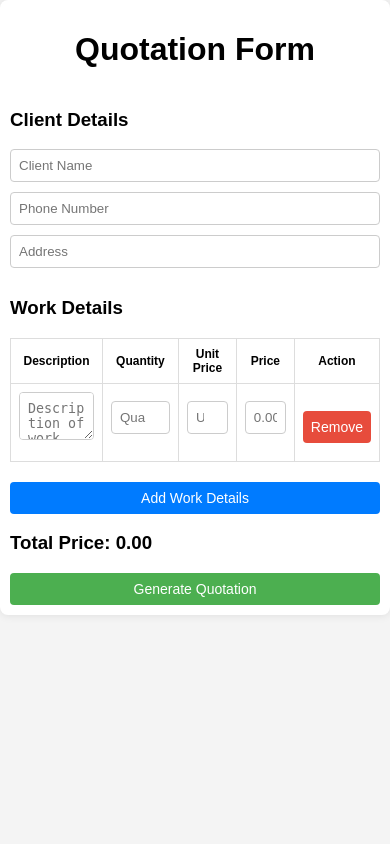
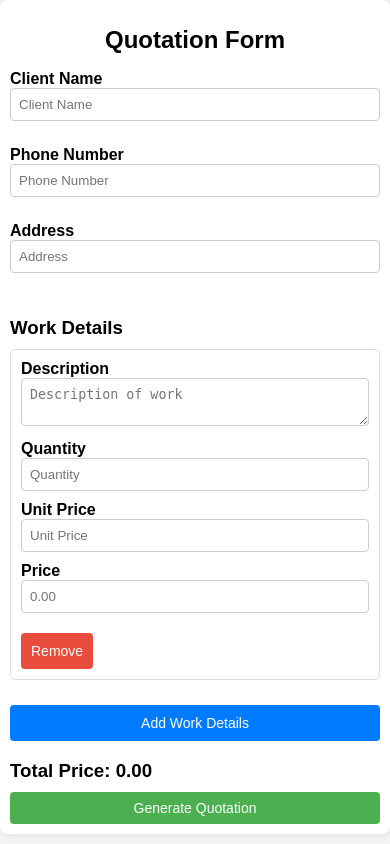
Before and after one commit to SaurabhVishwakarma826/quotation-template, a Flask app: page / in a window 390 px wide. Run offline with Flask 3, Linux system fonts and the light colour scheme.

Commit message:
modified template and form

```diff
--- a/app.py
+++ b/app.py
@@ -1,6 +1,7 @@
 from flask import Flask, render_template, request, send_file
 from io import BytesIO
 import pdfkit
+from datetime import datetime
 
 app = Flask(__name__)
 
@@ -33,11 +34,12 @@ def generate_quote():
         works.append(work)
         total_price += work['price']
 
+    current_date = datetime.now()
+    current_date = current_date.strftime("%d/%m/%Y")
+
     # Pass data to the template
     rendered = render_template('quote_template.html', client_name=client_name, phone=phone, address=address,
-                               works=works, total_price=total_price, carpenter_name="John Doe",
-                               carpenter_phone="123-456-7890", carpenter_address="Carpenter's Address",
-                               terms="Payment due upon completion.")
+                               works=works, total_price=total_price, current_date=current_date)
 
     # Generate PDF from rendered HTML
     path_to_wkhtmltopdf = r'C:\Program Files\wkhtmltopdf\bin\wkhtmltopdf.exe'  # Update this path accordingly
@@ -49,4 +51,4 @@ def generate_quote():
     return send_file(response, as_attachment=True, download_name="quotation.pdf", mimetype='application/pdf')
 
 if __name__ == '__main__':
-    app.run(debug=True)
+    app.run(debug=True, host='0.0.0.0')
--- a/templates/form.html
+++ b/templates/form.html
@@ -34,6 +34,13 @@
             width: 100%;
             box-sizing: border-box;
         }
+        label {
+            font-weight: bold;
+            margin-bottom: 5px;
+        }
+        .form-group {
+            margin-bottom: 15px;
+        }
         button {
             padding: 10px;
             background-color: #4CAF50;
@@ -44,16 +51,6 @@
         }
         button:hover {
             background-color: #45a049;
-        }
-        table {
-            width: 100%;
-            margin-bottom: 10px;
-            border-collapse: collapse;
-        }
-        table th, table td {
-            padding: 10px;
-            border: 1px solid #ddd;
-            text-align: center;
         }
         .add-work-btn, .remove-work-btn {
             margin-top: 10px;
@@ -73,21 +70,35 @@
         .remove-work-btn:hover {
             background-color: #c0392b;
         }
+        .work-group {
+            margin-bottom: 15px;
+            border: 1px solid #ddd;
+            padding: 15px;
+            border-radius: 5px;
+        }
+        .work-group label {
+            margin-bottom: 5px;
+        }
+        .work-group input, .work-group textarea {
+            margin-bottom: 10px;
+            width: 100%;
+        }
+        h3 {
+            margin-bottom: 10px;
+        }
         @media screen and (max-width: 600px) {
             .container {
                 padding: 10px;
             }
-            table th, table td {
-                font-size: 12px;
-                padding: 8px;
-            }
-            .add-work-btn, .remove-work-btn {
-                padding: 8px;
-                font-size: 14px;
+            h1 {
+                font-size: 24px;
             }
             button {
                 padding: 8px;
                 font-size: 14px;
+            }
+            .work-group {
+                padding: 10px;
             }
         }
     </style>
@@ -96,28 +107,37 @@
     <div class="container">
         <h1>Quotation Form</h1>
         <form action="/generate_quote" method="POST">
-            <h3>Client Details</h3>
-            <input type="text" name="client_name" placeholder="Client Name" required>
-            <input type="text" name="phone" placeholder="Phone Number" required>
-            <input type="text" name="address" placeholder="Address" required>
+            <div class="form-group">
+                <label for="client_name">Client Name</label>
+                <input type="text" id="client_name" name="client_name" placeholder="Client Name" required>
+            </div>
+            <div class="form-group">
+                <label for="phone">Phone Number</label>
+                <input type="text" id="phone" name="phone" placeholder="Phone Number" required>
+            </div>
+            <div class="form-group">
+                <label for="address">Address</label>
+                <input type="text" id="address" name="address" placeholder="Address" required>
+            </div>
 
             <h3>Work Details</h3>
-            <table id="work-details-table">
-                <tr>
-                    <th>Description</th>
-                    <th>Quantity</th>
-                    <th>Unit Price</th>
-                    <th>Price</th>
-                    <th>Action</th>
-                </tr>
-                <tr class="work-row">
-                    <td><textarea name="work_description[]" rows="2" placeholder="Description of work" required></textarea></td>
-                    <td><input type="number" name="quantity[]" placeholder="Quantity" required></td>
-                    <td><input type="number" step="0.01" name="unit_price[]" placeholder="Unit Price" required></td>
-                    <td><input type="text" class="price" placeholder="0.00" readonly></td>
-                    <td><button type="button" class="remove-work-btn" onclick="removeWorkRow(this)">Remove</button></td>
-                </tr>
-            </table>
+            <div id="work-details-container">
+                <div class="work-group">
+                    <label for="work_description">Description</label>
+                    <textarea name="work_description[]" rows="2" placeholder="Description of work" required></textarea>
+
+                    <label for="quantity">Quantity</label>
+                    <input type="number" name="quantity[]" placeholder="Quantity" required>
+
+                    <label for="unit_price">Unit Price</label>
+                    <input type="number" step="0.01" name="unit_price[]" placeholder="Unit Price" required>
+
+                    <label for="price">Price</label>
+                    <input type="text" class="price" placeholder="0.00" readonly>
+
+                    <button type="button" class="remove-work-btn" onclick="removeWorkGroup(this)">Remove</button>
+                </div>
+            </div>
             <button type="button" class="add-work-btn" onclick="addWorkDetails()">Add Work Details</button>
 
             <h3>Total Price: <span id="total-price">0.00</span></h3>
@@ -127,29 +147,34 @@
     </div>
 
     <script>
-        // Function to dynamically add new work rows
         function addWorkDetails() {
-            const table = document.getElementById("work-details-table");
-            const row = document.createElement("tr");
-            row.className = "work-row";
-            row.innerHTML = `
-                <td><textarea name="work_description[]" rows="2" placeholder="Description of work" required></textarea></td>
-                <td><input type="number" name="quantity[]" placeholder="Quantity" required></td>
-                <td><input type="number" step="0.01" name="unit_price[]" placeholder="Unit Price" required></td>
-                <td><input type="text" class="price" placeholder="0.00" readonly></td>
-                <td><button type="button" class="remove-work-btn" onclick="removeWorkRow(this)">Remove</button></td>
+            const container = document.getElementById("work-details-container");
+            const workGroup = document.createElement("div");
+            workGroup.className = "work-group";
+            workGroup.innerHTML = `
+                <label for="work_description">Description</label>
+                <textarea name="work_description[]" rows="2" placeholder="Description of work" required></textarea>
+
+                <label for="quantity">Quantity</label>
+                <input type="number" name="quantity[]" placeholder="Quantity" required>
+
+                <label for="unit_price">Unit Price</label>
+                <input type="number" step="0.01" name="unit_price[]" placeholder="Unit Price" required>
+
+                <label for="price">Price</label>
+                <input type="text" class="price" placeholder="0.00" readonly>
+
+                <button type="button" class="remove-work-btn" onclick="removeWorkGroup(this)">Remove</button>
             `;
-            table.appendChild(row);
+            container.appendChild(workGroup);
         }
 
-        // Function to remove a work row
-        function removeWorkRow(button) {
-            const row = button.closest('tr');
-            row.remove();
+        function removeWorkGroup(button) {
+            const group = button.closest('.work-group');
+            group.remove();
             updatePrices();
         }
 
-        // Calculate total price dynamically
         document.addEventListener('input', function(event) {
             if (event.target.name === 'quantity[]' || event.target.name === 'unit_price[]') {
                 updatePrices();
@@ -158,12 +183,12 @@
 
         function updatePrices() {
             let total = 0;
-            const rows = document.querySelectorAll('.work-row');
-            rows.forEach(row => {
-                const quantity = row.querySelector('input[name="quantity[]"]').value || 0;
-                const unitPrice = row.querySelector('input[name="unit_price[]"]').value || 0;
+            const groups = document.querySelectorAll('.work-group');
+            groups.forEach(group => {
+                const quantity = group.querySelector('input[name="quantity[]"]').value || 0;
+                const unitPrice = group.querySelector('input[name="unit_price[]"]').value || 0;
                 const price = parseFloat(quantity) * parseFloat(unitPrice);
-                row.querySelector('.price').value = price.toFixed(2);
+                group.querySelector('.price').value = price.toFixed(2);
                 total += price;
             });
             document.getElementById('total-price').innerText = total.toFixed(2);
```
Also changed, not shown: templates/quote_template.html (+66 -45 lines).
